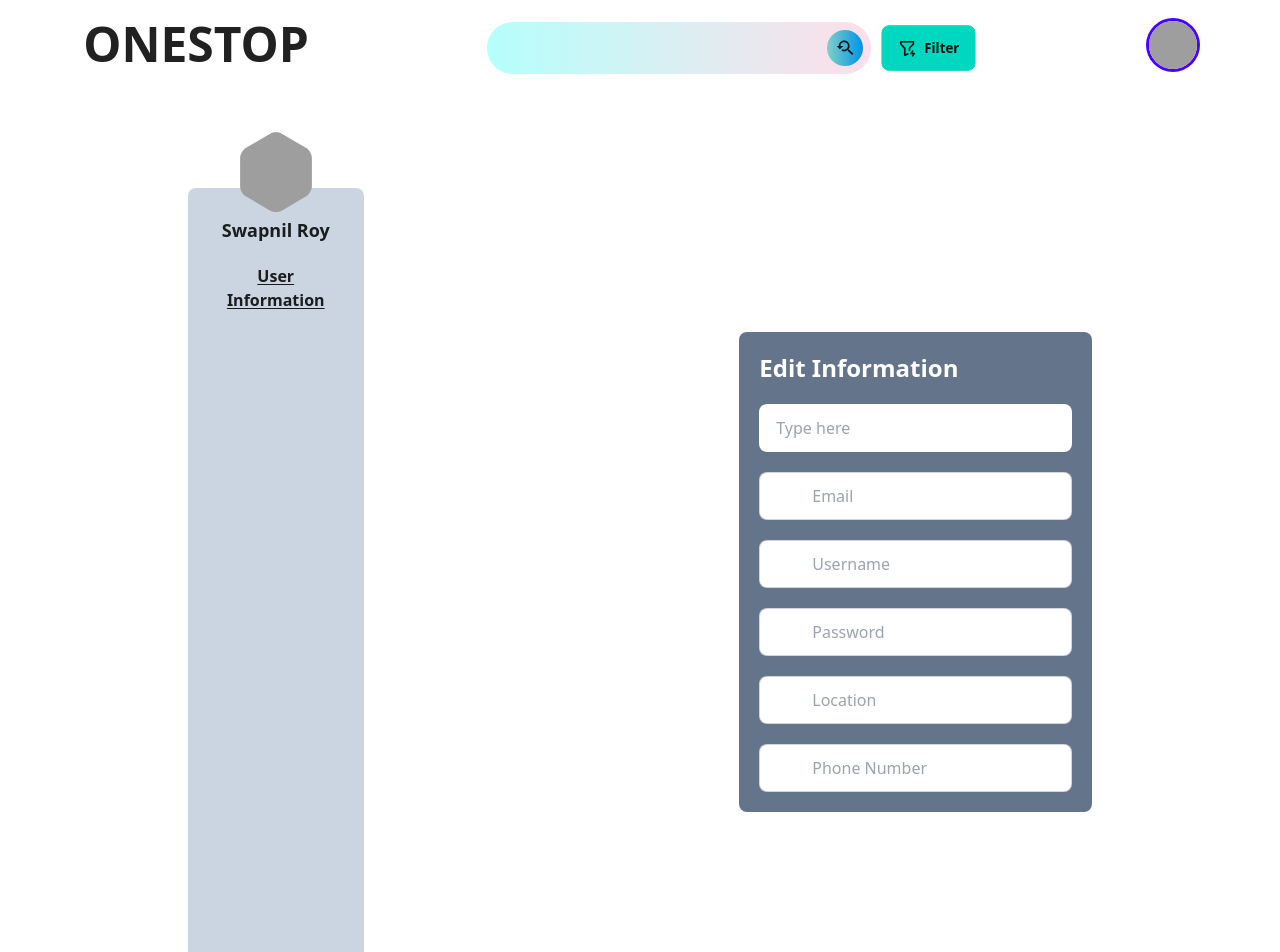
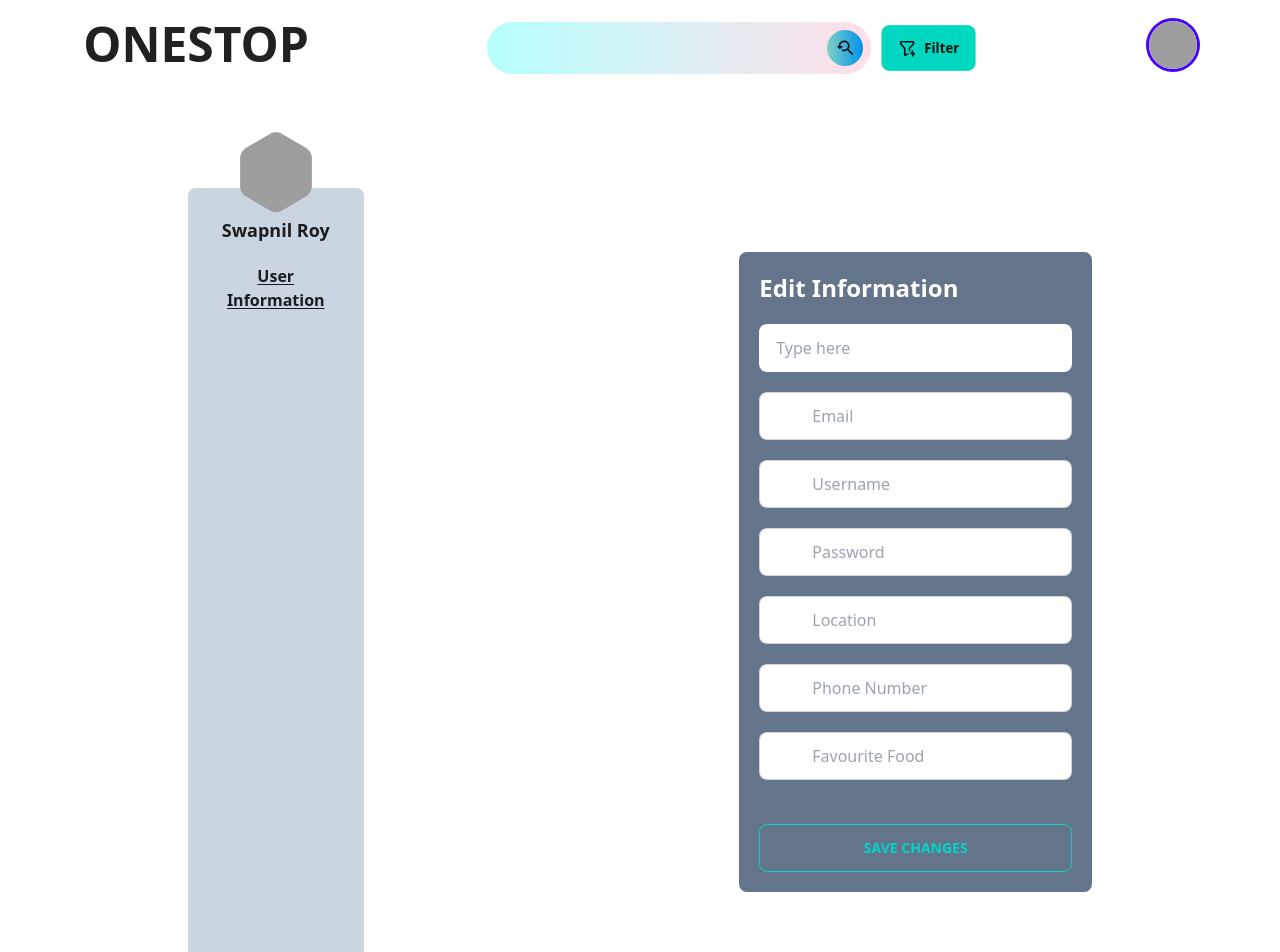
Before and after one commit to SwapnilRoyweb/onestop_restuarent, a React (Vite) app: page /profile in a window 1280 px wide. Shown: the top 952 px of the page. Built offline with nearby package versions, Linux system fonts and the light colour scheme; grey boxes are pictures that could not be loaded.

Commit message:
some changes and button added to profile page

```diff
--- a/src/ProfilePage/Profile.jsx
+++ b/src/ProfilePage/Profile.jsx
@@ -1,9 +1,9 @@
 import React from 'react';
-import { MdAlternateEmail, MdLocationPin  } from "react-icons/md";
+import { MdAlternateEmail, MdLocationPin } from "react-icons/md";
 import { FaUserEdit } from "react-icons/fa";
 import { RiLockPasswordFill } from "react-icons/ri";
 import { FaPhone } from "react-icons/fa6";
-
+import { IoFastFood } from "react-icons/io5";
 
 const Profile = () => {
     return (
@@ -34,15 +34,15 @@ const Profile = () => {
                 <div className='flex flex-col gap-5'>
                     <input type="text" placeholder="Type here" className="input w-full max-w-xs" />
                     <label className="input input-bordered flex items-center gap-2 text-white">
-                        <MdAlternateEmail/>
+                        <MdAlternateEmail />
                         <input type="text" className="grow rounded-sm px-3" placeholder="Email" />
                     </label>
                     <label className="input input-bordered flex items-center gap-2 text-white">
-                        <FaUserEdit/>
+                        <FaUserEdit />
                         <input type="text" className="grow rounded-sm px-3" placeholder="Username" />
                     </label>
                     <label className="input input-bordered flex items-center gap-2 text-white">
-                        <RiLockPasswordFill/>
+                        <RiLockPasswordFill />
                         <input type="password" className="grow rounded-sm px-3" placeholder='Password' />
                     </label>
                     <label className="input input-bordered flex items-center gap-2 text-white">
@@ -53,7 +53,14 @@ const Profile = () => {
                         <FaPhone />
                         <input type="number" className="grow rounded-sm px-3" placeholder='Phone Number' />
                     </label>
+                    <label className="input input-bordered flex items-center gap-2 text-white">
+                        <IoFastFood />
+                        <input type="text" className="grow rounded-sm px-3" placeholder='Favourite Food' />
+                    </label>
 
+                    <div className="form-control mt-6">
+                        <button className="btn btn-outline btn-accent uppercase">Save Changes</button>
+                    </div>
                 </div>
             </div>
         </div>
```
